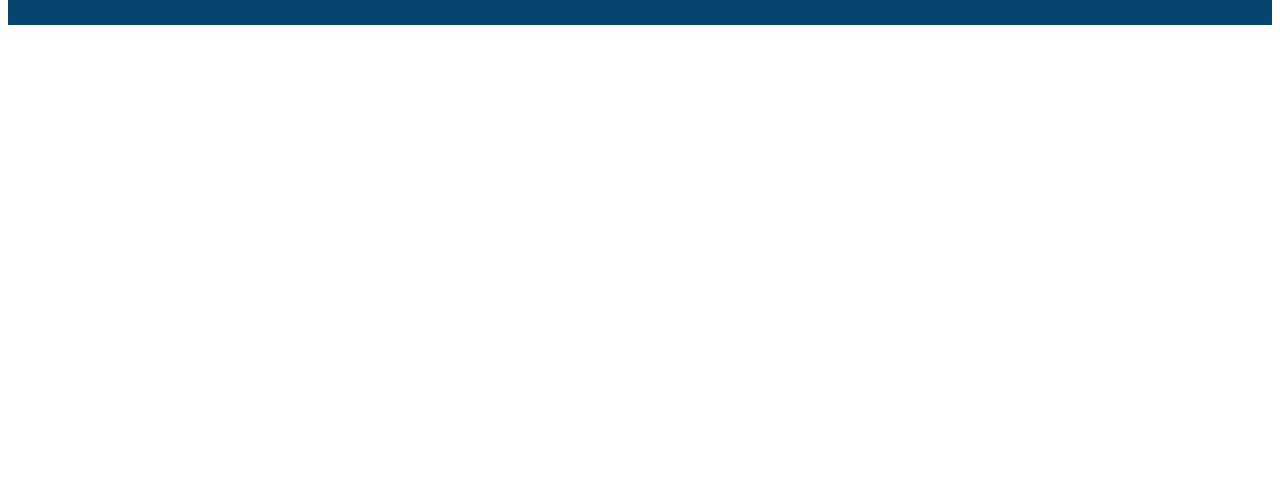
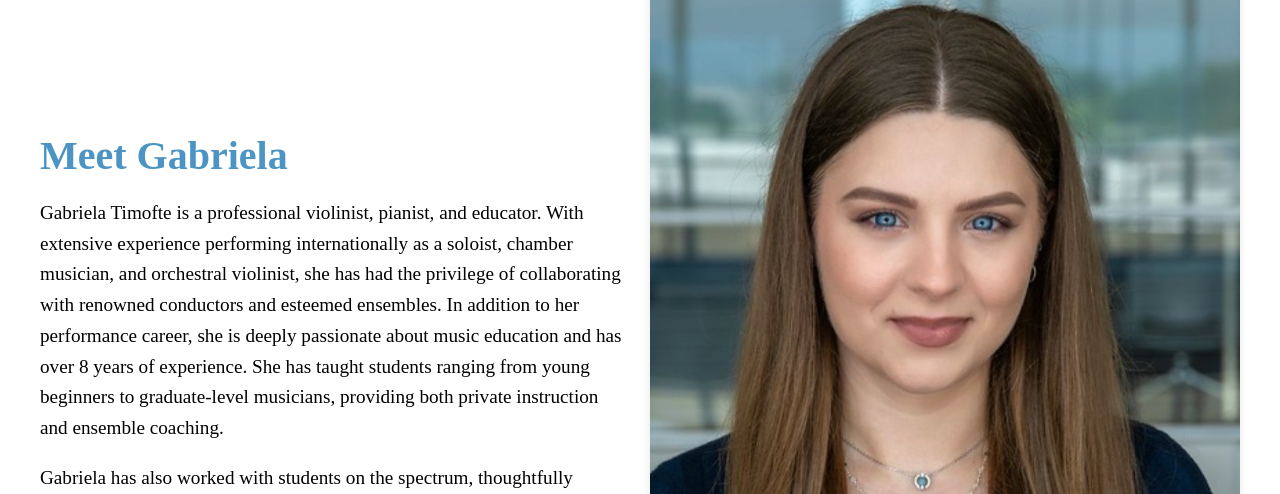
Before and after one commit to Patxi25/piano-melodies, a Next.js app: page /about in a window 1280 px wide. Shown: the part 4382-4876 px from the top of the page. Before the commit the page ends 4415 px from the top, so only its background shows below. Built offline with nearby package versions, Linux system fonts and the light colour scheme.

Commit message:
Adding Gabriela's portrait and her employee section

```diff
--- a/src/app/about/page.tsx
+++ b/src/app/about/page.tsx
@@ -82,6 +82,18 @@ const AboutPage = () => (
         imageAlt="Maria Portrait"
         imagePosition="left"
       />
+
+      {/* Employee 4 Section */}
+      <ContentSection
+        title="Meet Gabriela"
+        description={[
+          "Gabriela Timofte is a professional violinist, pianist, and educator. With extensive experience performing internationally as a soloist, chamber musician, and orchestral violinist, she has had the privilege of collaborating with renowned conductors and esteemed ensembles. In addition to her performance career, she is deeply passionate about music education and has over 8 years of experience. She has taught students ranging from young beginners to graduate-level musicians, providing both private instruction and ensemble coaching.",
+          "Gabriela has also worked with students on the spectrum, thoughtfully adapting her teaching approach to support a wide range of learning styles and needs. She is committed to fostering an inclusive and encouraging environment where every student can thrive. Her experience as a Graduate Assistant at FIU further strengthened her ability to mentor students in violin technique, piano, musical interpretation, and performance preparation.",
+        ]}
+        imageSrc="/images/portraits/gabriela_portrait.png"
+        imageAlt="Gabriela Portrait"
+        imagePosition="right"
+      />
     </main>
   </div>
 );
```
Also changed, not shown: public/images/portraits/gabriela_portrait.png (added), 1 other file (tests, documents, lock files or other folders).
